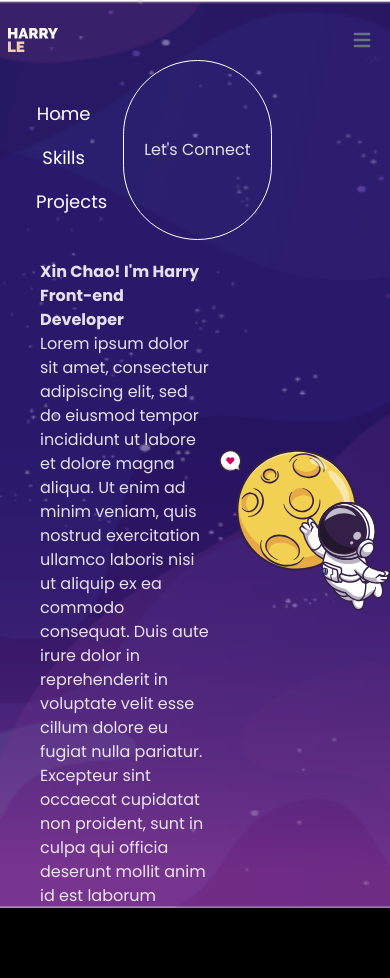
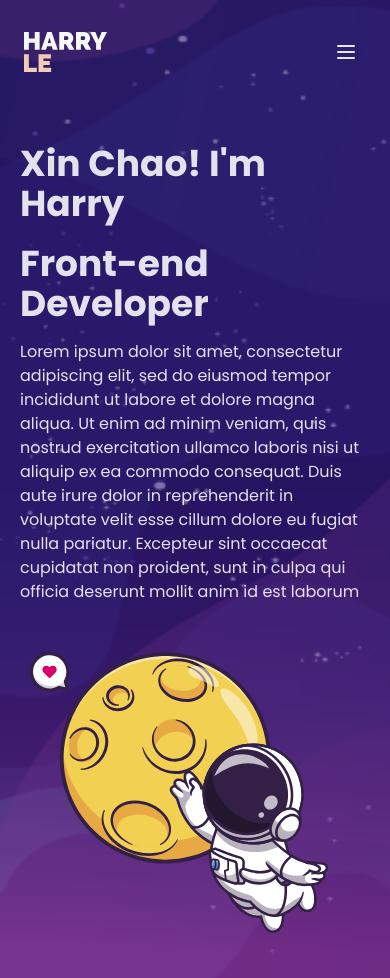
Before and after one commit to leecamm/portfolio-website, a React (Vite) app: page / in a window 390 px wide. Shown: the top 978 px of the page. Before the commit the page ends 908 px from the top, so only its background shows below. Built offline with nearby package versions, Linux system fonts and the light colour scheme.

Commit message:
fix: navbar responsive

```diff
--- a/package.json
+++ b/package.json
@@ -10,7 +10,8 @@
   },
   "dependencies": {
     "react": "^18.2.0",
-    "react-dom": "^18.2.0"
+    "react-dom": "^18.2.0",
+    "react-multi-carousel": "^2.8.2"
   },
   "devDependencies": {
     "@types/react": "^18.0.17",
--- a/src/components/IntroBanner.jsx
+++ b/src/components/IntroBanner.jsx
@@ -8,7 +8,7 @@
   const toRotate = ["Front-end Developer", "UI/UX Designer", "iOS Developer"];
   const [text, setText] = useState("");
   const [delta, setDelta] = useState(300 - Math.random() * 100);
-  const period = 2000;
+  const period = 1500;
 
   useEffect(() => {
     let ticker = setInterval(() => {
@@ -44,13 +44,16 @@
 
   return (
     <section
-      className="grid grid-cols-2 gap-2 w-full pl-10 sm:pl-28 sm:py-2 rounded"
+      className="grid grid-cols-1 md:grid-cols-8 lg:grid-cols-10 gap-2 md:gap-6 lg:gap-10 rounded"
       id="home"
     >
-      <div className="block justify-start text-left">
-        <h1 className=" font-bold">
-          {`Xin Chao! I'm Harry`} <span>{text}</span>
+      <div className="block justify-start text-left col-span-5 p-5 mb-5 md:pl-36">
+        <h1 className="font-bold text-4xl sm:text-5xl py-5">
+          {`Xin Chao! I'm Harry`}
         </h1>
+        <h2 className="font-bold text-4xl sm:text-5xl pb-4">
+          <span>{text}</span>
+        </h2>
         <p>
           Lorem ipsum dolor sit amet, consectetur adipiscing elit, sed do
           eiusmod tempor incididunt ut labore et dolore magna aliqua. Ut enim ad
@@ -61,7 +64,11 @@
           culpa qui officia deserunt mollit anim id est laborum
         </p>
       </div>
-      <img src={headerImg} alt="Header Image" className="w-full h-5/6" />
+      <img
+        src={headerImg}
+        alt="Header Image"
+        className="w-full h-5/6 md:col-start-5 md:col-span-4 lg:col-start-6 lg:col-span-5"
+      />
     </section>
   );
 };
--- a/src/components/Navbar.jsx
+++ b/src/components/Navbar.jsx
@@ -4,6 +4,7 @@
 
 const Navbar = () => {
   const [scrolled, setScrolled] = useState(false);
+  const [navbar, setNavbar] = useState(false);
 
   useEffect(() => {
     const onScroll = () => {
@@ -19,68 +20,163 @@
   }, []);
 
   return (
-    <nav
-      className={
-        scrolled ? "scrolled" : "w-full px-2 sm:px-4 py-5 sm:py-10 rounded"
-      }
+    // <nav
+    //   className={
+    //     scrolled ? "scrolled" : "w-full px-2 sm:px-4 py-5 sm:py-10 rounded"
+    //   }
+    // >
+    //   <div className="container flex flex-wrap justify-between items-center mx-auto">
+    //     <a href="#home" className="flex items-center">
+    //       <img
+    //         src={logo}
+    //         className="mr-3 pl-5 h-10 sm:h-14"
+    //         alt="Harry LE Logo"
+    //       />
+    //     </a>
+    //     <div className="md:hidden">
+    //       <button
+    //         className="p-2 text-gray-700 rounded-md outline-none focus:border-gray-400 focus:border"
+    //         onClick={() => setNavbar(!navbar)}
+    //       >
+    //         {navbar ? (
+    //           <svg
+    //             xmlns="http://www.w3.org/2000/svg"
+    //             className="w-6 h-6"
+    //             viewBox="0 0 20 20"
+    //             fill="currentColor"
+    //           >
+    //             <path
+    //               fillRule="evenodd"
+    //               d="M4.293 4.293a1 1 0 011.414 0L10 8.586l4.293-4.293a1 1 0 111.414 1.414L11.414 10l4.293 4.293a1 1 0 01-1.414 1.414L10 11.414l-4.293 4.293a1 1 0 01-1.414-1.414L8.586 10 4.293 5.707a1 1 0 010-1.414z"
+    //               clipRule="evenodd"
+    //             />
+    //           </svg>
+    //         ) : (
+    //           <svg
+    //             xmlns="http://www.w3.org/2000/svg"
+    //             className="w-6 h-6"
+    //             fill="none"
+    //             viewBox="0 0 24 24"
+    //             stroke="currentColor"
+    //             strokeWidth={2}
+    //           >
+    //             <path
+    //               strokeLinecap="round"
+    //               strokeLinejoin="round"
+    //               d="M4 6h16M4 12h16M4 18h16"
+    //             />
+    //           </svg>
+    //         )}
+    //       </button>
+    //     </div>
+    //     <div
+    //       className={`flex-1 justify-self-center pb-3 mt-8 md:block md:pb-0 md:mt-0 ${
+    //         navbar ? "block" : "hidden"
+    //       }`}
+    //     >
+    //       <ul className="flex flex-col p-4 mt-4 rounded-lg  md:flex-row md:space-x-20 md:mt-0 md:text-sm md:font-medium md:border-0 ">
+    //         <li>
+    //           <a
+    //             href="#home"
+    //             className="block py-2 pr-4 pl-3 text-white rounded md:bg-transparent md:p-0 hover:text-gray-200 text-lg"
+    //             aria-current="page"
+    //           >
+    //             Home
+    //           </a>
+    //         </li>
+    //         <li>
+    //           <a
+    //             href="#skills"
+    //             className="block text-lg py-2 pr-4 pl-3 text-white rounded hover:text-gray-200 md:hover:bg-transparent md:border-0 md:hover:text-gray-200 md:p-0 "
+    //           >
+    //             Skills
+    //           </a>
+    //         </li>
+    //         <li>
+    //           <a
+    //             href="#projects"
+    //             className="block text-lg py-2 pl-3 text-white rounded hover:text-gray-200 md:hover:bg-transparent md:border-0 md:hover:text-gray-200 md:p-0"
+    //           >
+    //             Projects
+    //           </a>
+    //         </li>
+    //       </ul>
+    //       <button className="text-md px-5 py-3 border border-white rounded-full hover:bg-gradient-to-r from-indigo-500 to-purple-500">
+    //         Let's Connect
+    //       </button>
+    //     </div>
+    //   </div>
+    // </nav>
+    <nav className={scrolled ? "scrolled" : "w-full px-2 sm:px-4 py-5 rounded"}>
+      <div className="justify-between px-4 mx-auto lg:max-w-7xl md:flex md:items-center md:px-8">
+        <div>
+          <div className="flex items-center justify-between py-3 md:py-5 md:block">
+            <a href="#home" className="flex items-center">
+              <img
+                src={logo}
+                className="mr-3 h-10 sm:h-14"
+                alt="Harry LE Logo"
+              />
+            </a>
+            <div className="md:hidden">
+              <button
+                className="p-2 text-gray-200 rounded-md outline-none"
+                onClick={() => setNavbar(!navbar)}
               >
-      <div className="container flex flex-wrap justify-between items-center mx-auto">
-        <a href="#home" className="flex items-center">
-          <img src={logo} className="mr-3 h-6 sm:h-14" alt="Harry LE Logo" />
-        </a>
-        <button
-          data-collapse-toggle="navbar-default"
-          type="button"
-          className="inline-flex items-center p-2 ml-3 text-sm text-gray-500 rounded-lg md:hidden hover:bg-gray-100 focus:outline-none focus:ring-2 focus:ring-gray-200 dark:text-gray-400 dark:hover:bg-gray-700 dark:focus:ring-gray-600"
-          aria-controls="navbar-default"
-          aria-expanded="false"
-        >
-          <span className="sr-only">Open main menu</span>
+                {navbar ? (
                   <svg
+                    xmlns="http://www.w3.org/2000/svg"
                     className="w-6 h-6"
-            aria-hidden="true"
+                    viewBox="0 0 20 20"
                     fill="currentColor"
-            viewBox="0 0 20 20"
-            xmlns="http://www.w3.org/2000/svg"
                   >
                     <path
-              fill-rule="evenodd"
-              d="M3 5a1 1 0 011-1h12a1 1 0 110 2H4a1 1 0 01-1-1zM3 10a1 1 0 011-1h12a1 1 0 110 2H4a1 1 0 01-1-1zM3 15a1 1 0 011-1h12a1 1 0 110 2H4a1 1 0 01-1-1z"
-              clip-rule="evenodd"
-            ></path>
+                      fillRule="evenodd"
+                      d="M4.293 4.293a1 1 0 011.414 0L10 8.586l4.293-4.293a1 1 0 111.414 1.414L11.414 10l4.293 4.293a1 1 0 01-1.414 1.414L10 11.414l-4.293 4.293a1 1 0 01-1.414-1.414L8.586 10 4.293 5.707a1 1 0 010-1.414z"
+                      clipRule="evenodd"
+                    />
                   </svg>
+                ) : (
+                  <svg
+                    xmlns="http://www.w3.org/2000/svg"
+                    className="w-6 h-6"
+                    fill="none"
+                    viewBox="0 0 24 24"
+                    stroke="currentColor"
+                    strokeWidth={2}
+                  >
+                    <path
+                      strokeLinecap="round"
+                      strokeLinejoin="round"
+                      d="M4 6h16M4 12h16M4 18h16"
+                    />
+                  </svg>
+                )}
               </button>
-        <div className="w-full flex md:flex md:w-auto md:space-x-20">
-          <ul className="flex flex-col p-4 mt-4 rounded-lg  md:flex-row md:space-x-20 md:mt-0 md:text-sm md:font-medium md:border-0 ">
-            <li>
-              <a
-                href="#home"
-                className="block py-2 pr-4 pl-3 text-white rounded md:bg-transparent md:p-0 hover:text-gray-200 text-lg"
-                aria-current="page"
+            </div>
+          </div>
+        </div>
+        <div>
+          <div
+            className={`justify-self-center pb-3 mt-5 md:block md:pb-0 md:mt-0 ${
+              navbar ? "block" : "hidden"
+            }`}
           >
-                Home
-              </a>
+            <ul className="items-center justify-center space-y-8 md:flex md:space-x-6 md:space-y-0 gap-10">
+              <li className="text-gray-50 hover:text-gray-200 text-lg">
+                <a href="#home">Home</a>
               </li>
-            <li>
-              <a
-                href="#skills"
-                className="block text-lg py-2 pr-4 pl-3 text-white rounded hover:text-gray-200 md:hover:bg-transparent md:border-0 md:hover:text-gray-200 md:p-0 "
-              >
-                Skills
-              </a>
+              <li className="text-gray-50 hover:text-gray-200 text-lg">
+                <a href="#skills">Skills</a>
               </li>
-            <li>
-              <a
-                href="#projects"
-                className="block text-lg py-2 pl-3 text-white rounded hover:text-gray-200 md:hover:bg-transparent md:border-0 md:hover:text-gray-200 md:p-0"
-              >
-                Projects
-              </a>
+              <li className="text-gray-50 hover:text-gray-200 text-lg">
+                <a href="#projects">Projects</a>
               </li>
-          </ul>
               <button className="text-md px-5 py-3 border border-white rounded-full hover:bg-gradient-to-r from-indigo-500 to-purple-500">
                 Let's Connect
               </button>
+            </ul>
+          </div>
         </div>
       </div>
     </nav>
```
Also changed, not shown: src/assets/background.png, src/components/Skills.jsx (added), 1 other file (tests, documents, lock files or other folders). Lines whose indentation alone changed are shown as unchanged.
